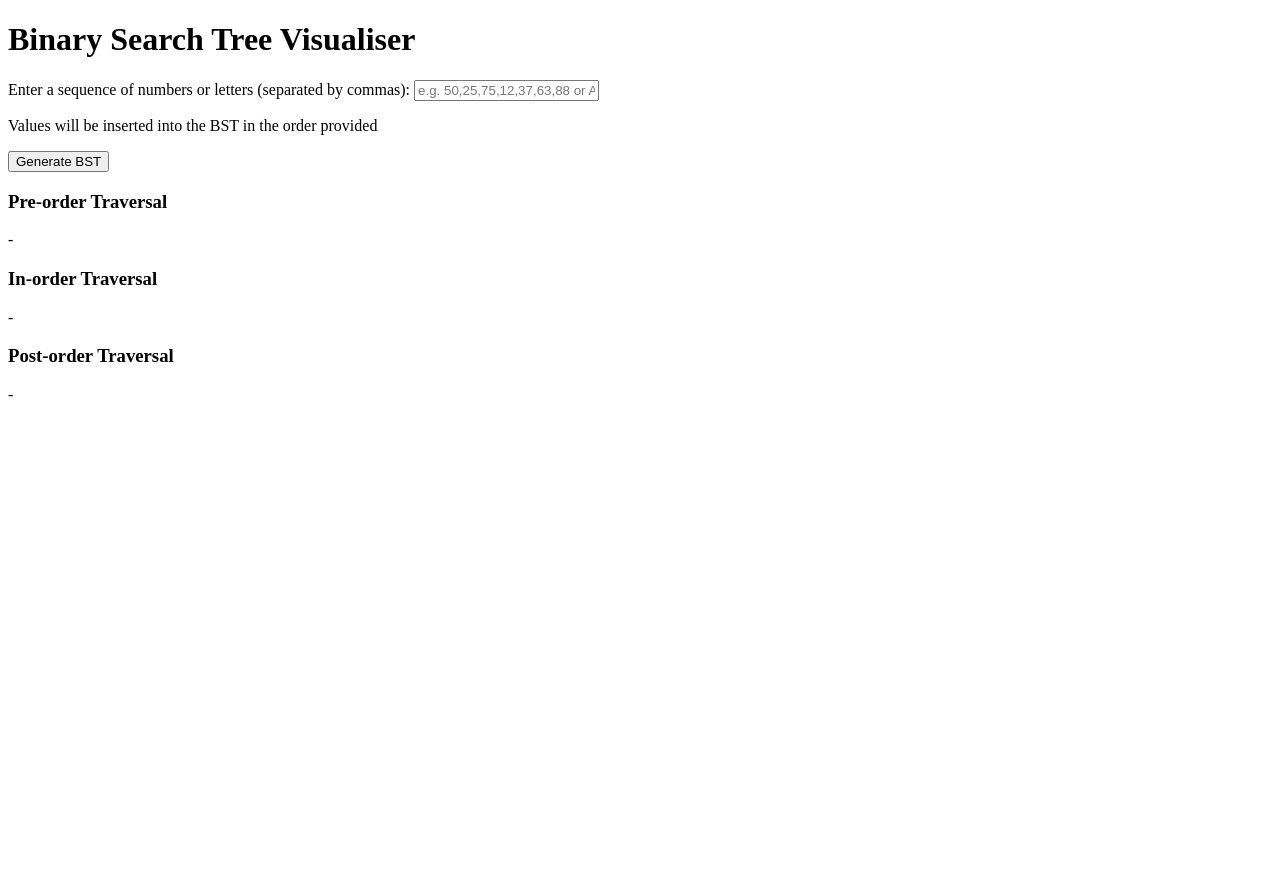
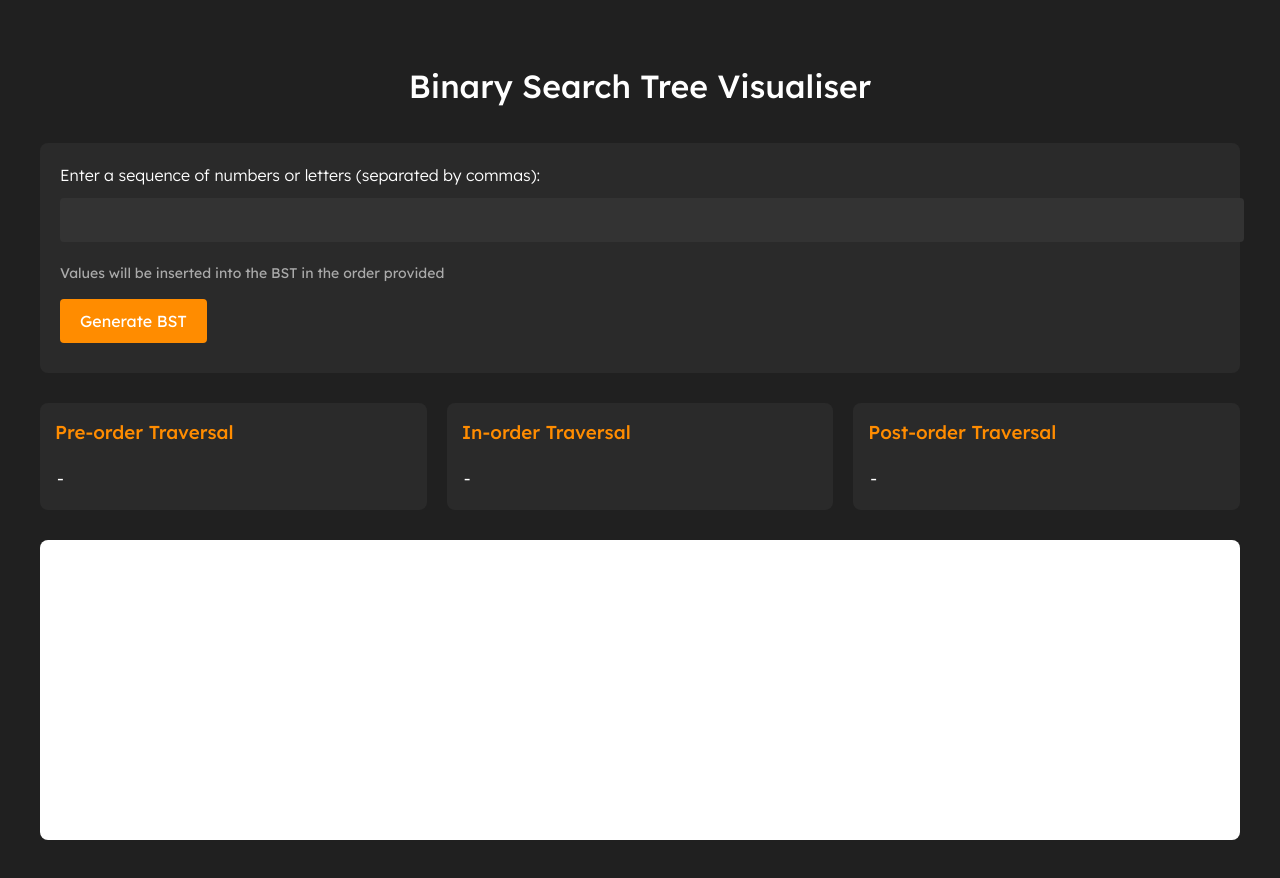
Before and after one commit to bluechristopher/bst-website, a plain HTML site: page index.html in a window 1280 px wide. Before the commit the page ends 800 px from the top, so only its background shows below. Drawn offline with Linux system fonts and the light colour scheme.

Commit message:
Update index.html

```diff
--- a/index.html
+++ b/index.html
@@ -5,7 +5,7 @@
     <meta name="viewport" content="width=device-width, initial-scale=1.0">
     <title>Binary Search Tree Visualizer</title>
     <link href="https://fonts.googleapis.com/css2?family=Lexend:wght@300;400;500;600&display=swap" rel="stylesheet">
-    <link rel="stylesheet" href="styles.css">
+    <link rel="stylesheet" href="style.css">
 </head>
 <body>
     <div class="container">
@@ -13,7 +13,7 @@
 
         <div class="input-section">
             <label for="input-sequence">Enter a sequence of numbers or letters (separated by commas):</label>
-            <input type="text" id="input-sequence" placeholder="e.g. 50,25,75,12,37,63,88 or A,B,C,D,E,F">
+            <input type="text" id="input-sequence">
             <p class="info-text">Values will be inserted into the BST in the order provided</p>
             <button id="generate-btn" class="button">Generate BST</button>
             <div id="error-message"></div>
```
